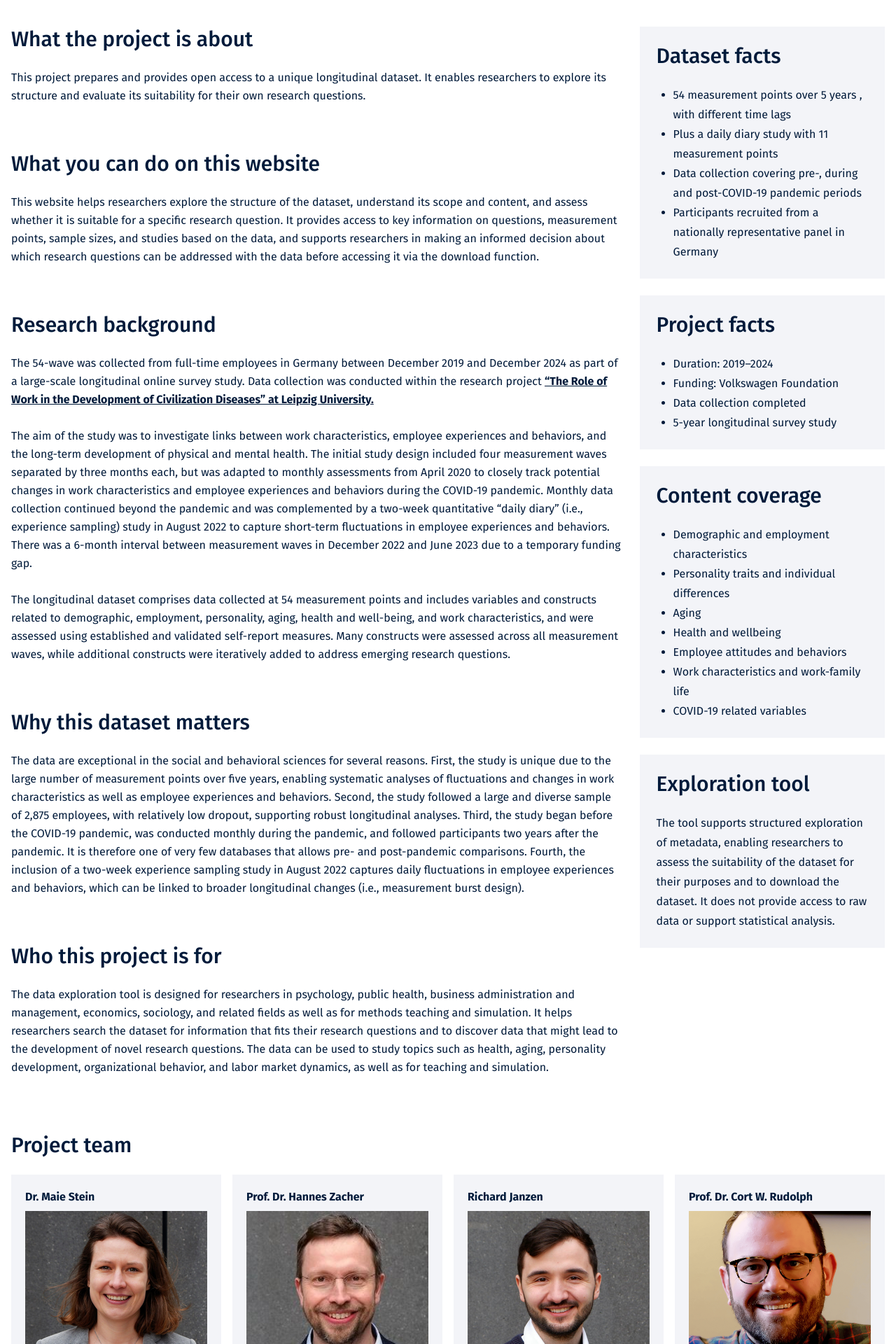
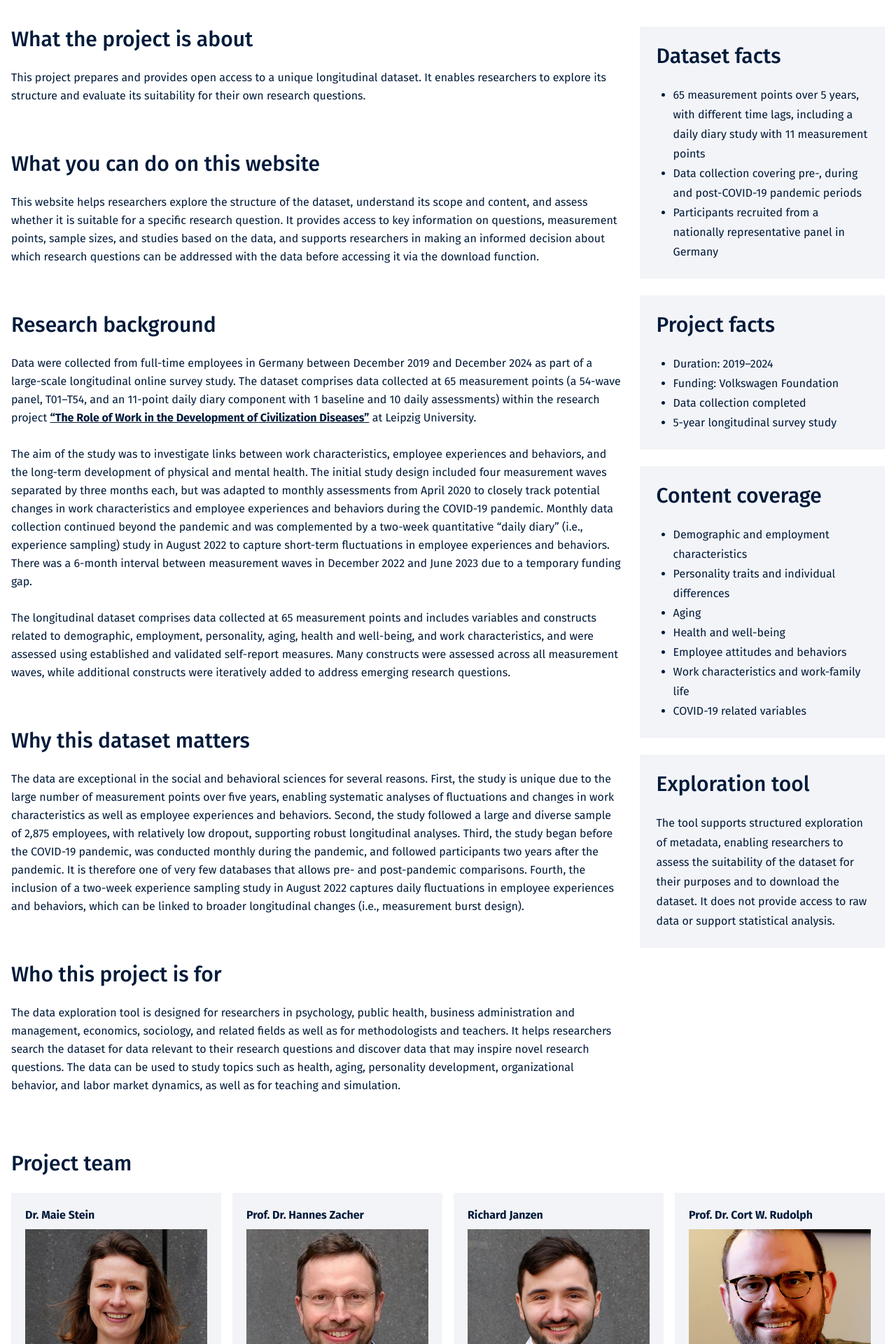
Before and after one commit to Momentum-Leipzig/data-reuse, a Next.js app in the folder frontend/: page /leipzig-momentum-panel/ in a window 1280 px wide. Shown: the part 440-2360 px from the top of the page at 70% size. Built offline with nearby package versions, Linux system fonts and the light colour scheme.

Commit message:
Adjustements after another round of feedback

```diff
--- a/frontend/src/app/about-dataset/page.tsx
+++ b/frontend/src/app/about-dataset/page.tsx
@@ -13,7 +13,7 @@ export default async function AboutDataset() {
             The Dataset
           </h1>
           <h2 className="text-xl font-medium">
-            Structure, scope and content at a glance
+            Overview of structure, scope, and content of the data
           </h2>
         </div>
       </div>
@@ -22,7 +22,7 @@ export default async function AboutDataset() {
           <div className="flex flex-col gap-6">
             <h3 className="text-3xl font-medium">Longitudinal structure</h3>
             <p className="leading-relaxed">
-              The dataset comprises 54-wave survey data collected from full-time
+              The dataset comprises 65-wave survey data collected from full-time
               employees in Germany between December 2019 and December 2024. The
               survey study was originally designed with four measurement waves
               separated by three months, but was adapted to monthly assessments
@@ -39,7 +39,7 @@ export default async function AboutDataset() {
               the surveys in July and October 2020, respectively, and were
               invited to all subsequent surveys. The dataset includes a wide
               range of variables and constructs related to demographics,
-              employment, personality, aging, health and wellbeing, and work
+              employment, personality, aging, health and well-being, and work
               characteristics.
             </p>
           </div>
@@ -50,9 +50,9 @@ export default async function AboutDataset() {
             <h3 className="text-3xl font-medium">Key characteristics</h3>
             <ul>
               <li>
-                54 measurement points over 5 years, with different time lags
+                65 measurement points over 5 years, with different time lags,
+                including a daily diary study with 11 measurement points
               </li>
-              <li>Plus a daily diary study with 11 measurement points</li>
               <li>
                 Data collection covering pre-, during and post-COVID-19 pandemic
                 periods
@@ -94,7 +94,7 @@ export default async function AboutDataset() {
             <li>Demographic and employment characteristics</li>
             <li>Personality traits and individual differences</li>
             <li>Aging</li>
-            <li>Health and wellbeing</li>
+            <li>Health and well-being</li>
             <li>Employee attitudes and behaviors</li>
             <li>Work characteristics and work-family life</li>
             <li>COVID-19 related variables</li>
--- a/frontend/src/app/explore-dataset/measurement-points/page.tsx
+++ b/frontend/src/app/explore-dataset/measurement-points/page.tsx
@@ -131,7 +131,7 @@ function MeasurementPointsContent() {
 
   return (
     <section className="flex flex-col gap-15">
-      <p className="text-sm text-gray-600 max-w-233">
+      <p className="text-sm text-gray-600 max-w-233 -mb-4">
         To explore the dataset by measurement points, click on one or more
         measurement points in the diagram. An overview of all items measured at
         all of the selected measurement points (&ldquo;AND&rdquo;), or at least
@@ -216,7 +216,7 @@ function MeasurementPointsContent() {
               headline={
                 selectedIds.length > 1
                   ? `Questions in ${logic === "and" ? "All" : "Any"} of the Selected Measurement Points by Topic, Construct, and Subfacet`
-                  : "Questions in the Selected Measurement Point by Topic, Construct, and Subfacet"
+                  : "Questions in all of the Selected Measurement Point by Topic, Construct, and Subfacet"
               }
               openQuestionsInNewTab
             />
--- a/frontend/src/app/explore-dataset/questions/page.tsx
+++ b/frontend/src/app/explore-dataset/questions/page.tsx
@@ -322,7 +322,7 @@ function QuestionsContent() {
 
   return (
     <section className="flex flex-col gap-15">
-      <p className="text-sm text-gray-600 max-w-233">
+      <p className="text-sm text-gray-600 max-w-233  -mb-4">
         To explore the dataset by questions and constructs, either search for
         specific keywords, such as construct names or item wordings, or browse
         the overview of questions below. By clicking on an item, you can see
--- a/frontend/src/app/explore-dataset/studies/page.tsx
+++ b/frontend/src/app/explore-dataset/studies/page.tsx
@@ -214,7 +214,7 @@ function StudiesContent() {
 
   return (
     <section className="flex flex-col gap-15">
-      <p className="text-sm text-gray-600 max-w-233">
+      <p className="text-sm text-gray-600 max-w-233  -mb-4">
         To explore the dataset by studies, either search for specific keywords,
         such as study titles or authors, or browse the overview of studies
         below. By clicking on a study, you can see detailed information on which
--- a/frontend/src/app/page.tsx
+++ b/frontend/src/app/page.tsx
@@ -26,7 +26,7 @@ const TEAM_MEMBERS = [
     name: "Prof. Dr. Cort W. Rudolph",
     imageSrc: "/assets/Team_Cort_Rudolph.png",
     description:
-      "Industrial and Organizational Psychologist and Professor of Psychology at Wayne State University in Detroit, MI (USA). His research focuses broadly on topics ranging from aging workers and lifespan development, to occupational health, employee wellbeing, environmental sustainability, and leadership.",
+      "Industrial and Organizational Psychologist and Professor of Psychology at Wayne State University in Detroit, MI (USA). His research focuses broadly on topics ranging from aging workers and lifespan development, to occupational health, employee well-being, environmental sustainability, and leadership.",
     contact: "cort.rudolph@wayne.edu",
   },
 ];
@@ -75,19 +75,21 @@ export default function Home() {
           <div className="flex flex-col gap-6">
             <h3 className="text-3xl font-medium">Research background</h3>
             <p className="leading-relaxed">
-              The 54-wave was collected from full-time employees in Germany
-              between December 2019 and December 2024 as part of a large-scale
-              longitudinal online survey study. Data collection was conducted
-              within the research project{" "}
+              Data were collected from full-time employees in Germany between
+              December 2019 and December 2024 as part of a large-scale
+              longitudinal online survey study. The dataset comprises data
+              collected at 65 measurement points (a 54-wave panel, T01–T54, and
+              an 11-point daily diary component with 1 baseline and 10 daily
+              assessments) within the research project{" "}
               <a
                 href="https://projektdatenbank.volkswagenstiftung.de/projekt/0065586"
                 target="_blank"
                 rel="noopener noreferrer"
-                className="text-lmp-text hover:text-lmp-text/70 font-bold transition underline"
+                className="text-lmp-text hover:text-lmp-text/70 font-bold transition underline text-nowrap"
               >
                 “The Role of Work in the Development of Civilization Diseases”
-                at Leipzig University.
-              </a>
+              </a>{" "}
+              at Leipzig University.
               <br />
               <br />
               The aim of the study was to investigate links between work
@@ -105,7 +107,7 @@ export default function Home() {
               2022 and June 2023 due to a temporary funding gap.
               <br />
               <br />
-              The longitudinal dataset comprises data collected at 54
+              The longitudinal dataset comprises data collected at 65
               measurement points and includes variables and constructs related
               to demographic, employment, personality, aging, health and
               well-being, and work characteristics, and were assessed using
@@ -140,13 +142,13 @@ export default function Home() {
             <p className="leading-relaxed">
               The data exploration tool is designed for researchers in
               psychology, public health, business administration and management,
-              economics, sociology, and related fields as well as for methods
-              teaching and simulation. It helps researchers search the dataset
-              for information that fits their research questions and to discover
-              data that might lead to the development of novel research
-              questions. The data can be used to study topics such as health,
-              aging, personality development, organizational behavior, and labor
-              market dynamics, as well as for teaching and simulation.
+              economics, sociology, and related fields as well as for
+              methodologists and teachers. It helps researchers search the
+              dataset for data relevant to their research questions and discover
+              data that may inspire novel research questions. The data can be
+              used to study topics such as health, aging, personality
+              development, organizational behavior, and labor market dynamics,
+              as well as for teaching and simulation.
             </p>
           </div>
         </div>
@@ -156,9 +158,9 @@ export default function Home() {
             <h3 className="text-3xl font-medium">Dataset facts</h3>
             <ul>
               <li>
-                54 measurement points over 5 years , with different time lags
+                65 measurement points over 5 years, with different time lags,
+                including a daily diary study with 11 measurement points
               </li>
-              <li>Plus a daily diary study with 11 measurement points</li>
               <li>
                 Data collection covering pre-, during and post-COVID-19 pandemic
                 periods
@@ -184,7 +186,7 @@ export default function Home() {
               <li>Demographic and employment characteristics</li>
               <li>Personality traits and individual differences</li>
               <li>Aging</li>
-              <li>Health and wellbeing</li>
+              <li>Health and well-being</li>
               <li>Employee attitudes and behaviors</li>
               <li>Work characteristics and work-family life</li>
               <li>COVID-19 related variables</li>
--- a/frontend/src/components/Footer.tsx
+++ b/frontend/src/components/Footer.tsx
@@ -33,6 +33,10 @@ const FOOTER_CONTACTS = [
   {
     name: "Richard Janzen",
     email: "richard.janzen@uni-leipzig.de",
+  },
+  {
+    name: "Prof. Dr. Cort W. Rudolph",
+    email: "cort.rudolph@wayne.edu",
   },
 ];
 
--- a/frontend/src/components/explore/WaveParticipantsChart.tsx
+++ b/frontend/src/components/explore/WaveParticipantsChart.tsx
@@ -43,7 +43,8 @@ export default function WaveParticipantsChart({
   // On the measurement page (selectMode): auto-expand when a daily wave is among the selected waves.
   const autoExpand = selectMode
     ? !!selectedWaves?.some((w) => w.toLowerCase().includes("dd"))
-    : !!hasActiveFilter && !!data?.some((d) => d.wave.toLowerCase().includes("dd"));
+    : !!hasActiveFilter &&
+      !!data?.some((d) => d.wave.toLowerCase().includes("dd"));
   const effectiveShowDaily = showDaily || autoExpand;
 
   useEffect(() => {
@@ -206,7 +207,7 @@ export default function WaveParticipantsChart({
   return (
     <div className="flex flex-col gap-2">
       <p className="text-sm font-bold text-lmp-text">
-        {headline || "Participants per Measurement Point for All Questions"}
+        {headline || "Participants per Measurement Point for all Questions"}
       </p>
       <div className="overflow-x-auto">
         <div ref={containerRef} className="min-w-300 pb-1 w-full h-80 relative">
@@ -399,7 +400,7 @@ export default function WaveParticipantsChart({
                   fill="#001a3a"
                   dominantBaseline="middle"
                 >
-                  Measurement points
+                  Measurement Points
                 </text>
 
                 {/* Expand/collapse arrow below Aug 2022 — only shown when daily waves exist */}
@@ -421,6 +422,16 @@ export default function WaveParticipantsChart({
                       className="select-none"
                     >
                       {effectiveShowDaily ? "▲" : "▼"}
+                    </text>
+                    <text
+                      x={16}
+                      textAnchor="start"
+                      dominantBaseline="central"
+                      fontSize={12}
+                      fill="#001a3a"
+                      className="select-none font-medium"
+                    >
+                      Daily Diary Study
                     </text>
                   </g>
                 )}
@@ -502,7 +513,9 @@ export default function WaveParticipantsChart({
                       return (
                         <rect
                           key={`dbar-${d.wave}`}
-                          x={chart.dailyXScale(d.date) - chart.dailyBarWidth / 2}
+                          x={
+                            chart.dailyXScale(d.date) - chart.dailyBarWidth / 2
+                          }
                           y={chart.dailyYScale(d.participants)}
                           width={chart.dailyBarWidth}
                           height={
@@ -521,7 +534,9 @@ export default function WaveParticipantsChart({
                   : chart.filteredDailyDated.map((d) => (
                       <g key={`dbar-${d.wave}`} className="group">
                         <rect
-                          x={chart.dailyXScale(d.date) - chart.dailyBarWidth / 2}
+                          x={
+                            chart.dailyXScale(d.date) - chart.dailyBarWidth / 2
+                          }
                           y={chart.dailyYScale(d.participants)}
                           width={chart.dailyBarWidth}
                           height={
@@ -591,7 +606,7 @@ export default function WaveParticipantsChart({
                   fill="#001a3a"
                   dominantBaseline="middle"
                 >
-                  August 2022 (extra daily measurement points of diary study)
+                  August 2022 (Measurement Points of Daily Diary Study)
                 </text>
 
                 {/* Y axis title */}
```
